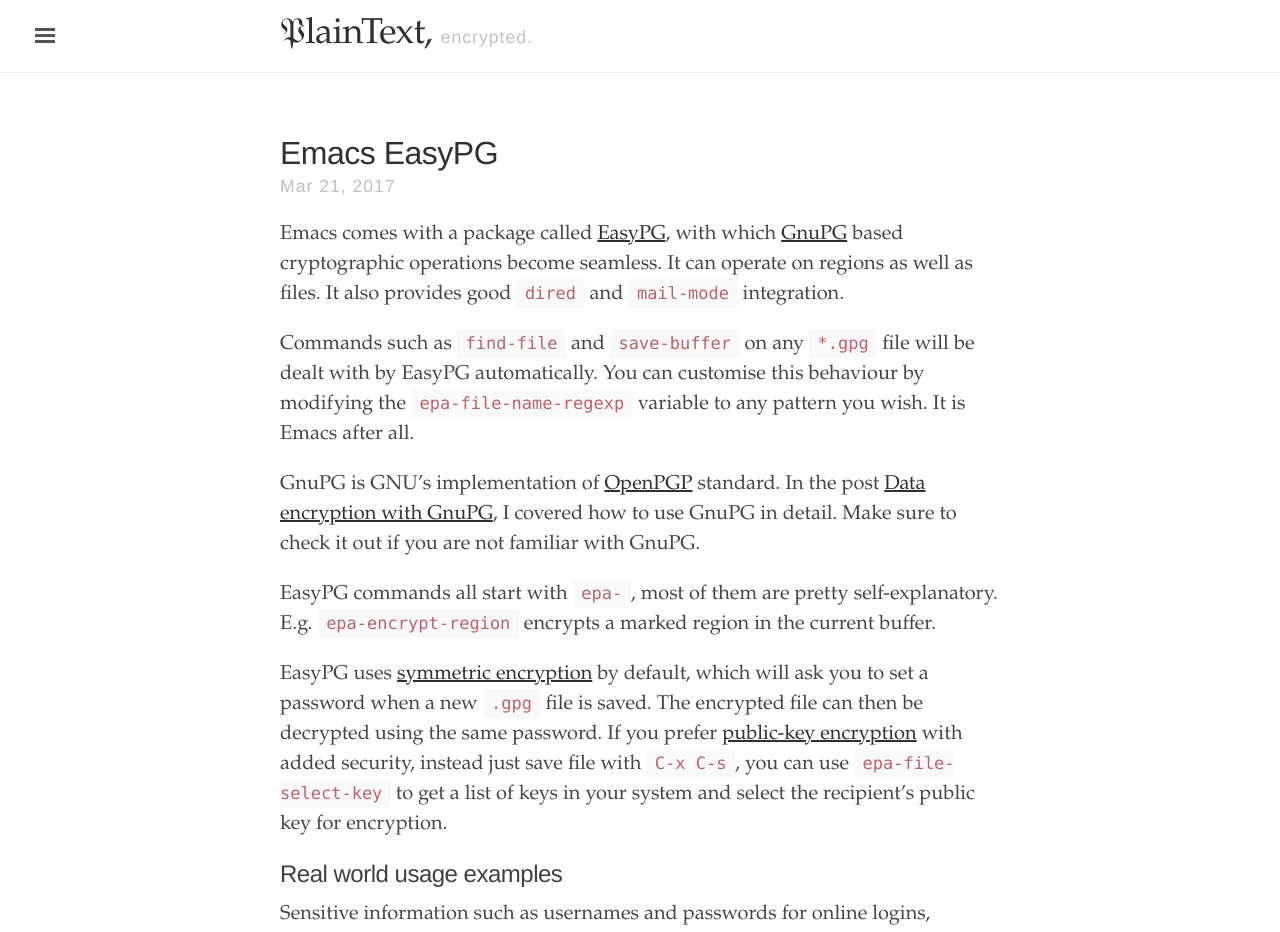
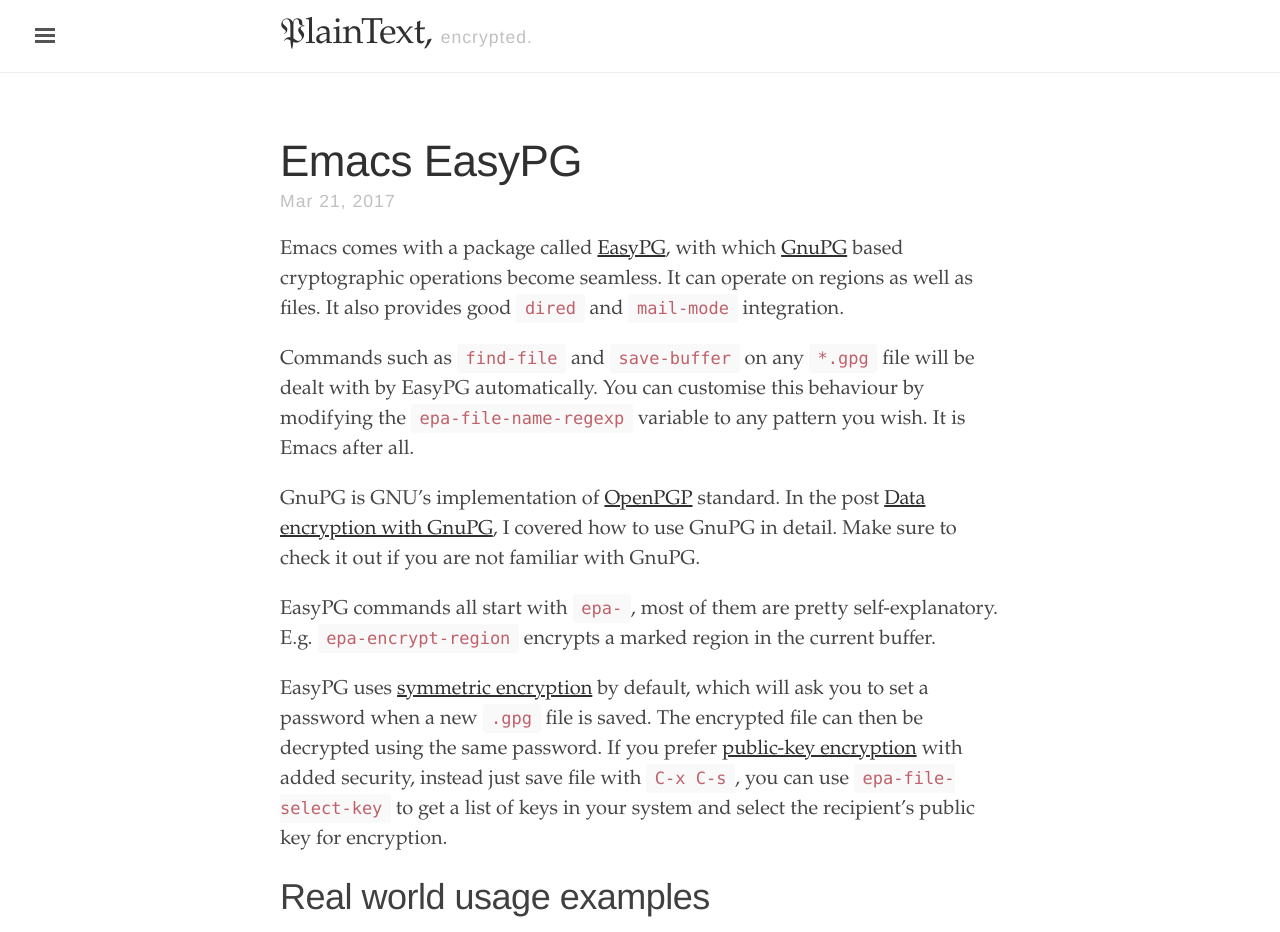
Before and after one commit to elfoak/elfoak.github.io, a Jekyll site: the page built from index.html, in a window 1280 px wide. Shown: the top 932 px of the page. Built offline with Jekyll 4.4.1, drawn with Linux system fonts in a browser that asks for light colours.

Commit message:
Increase heading font size for readability

```diff
--- a/_sass/_ed.scss
+++ b/_sass/_ed.scss
@@ -139,16 +139,16 @@
 }
 
 h1 {
-  font-size: 1.6rem;
+  font-size: 2.2rem;
 }
 
 h2 {
   margin-top: 1rem;
-  font-size: 1.2rem;
+  font-size: 1.8rem;
 }
 
 h3, h4, h5 {
-  font-size: 1rem;
+  font-size: 1.4rem;
 }
 
 h3 {
```
